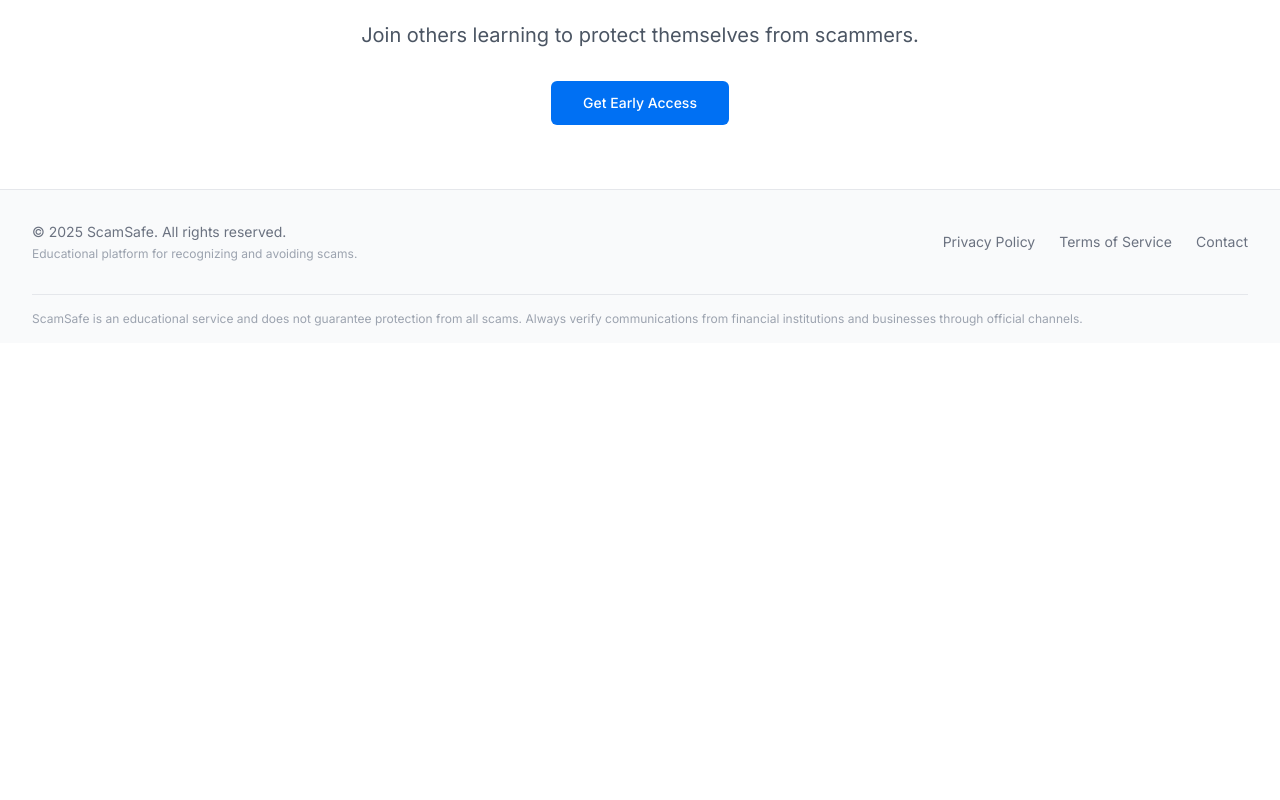
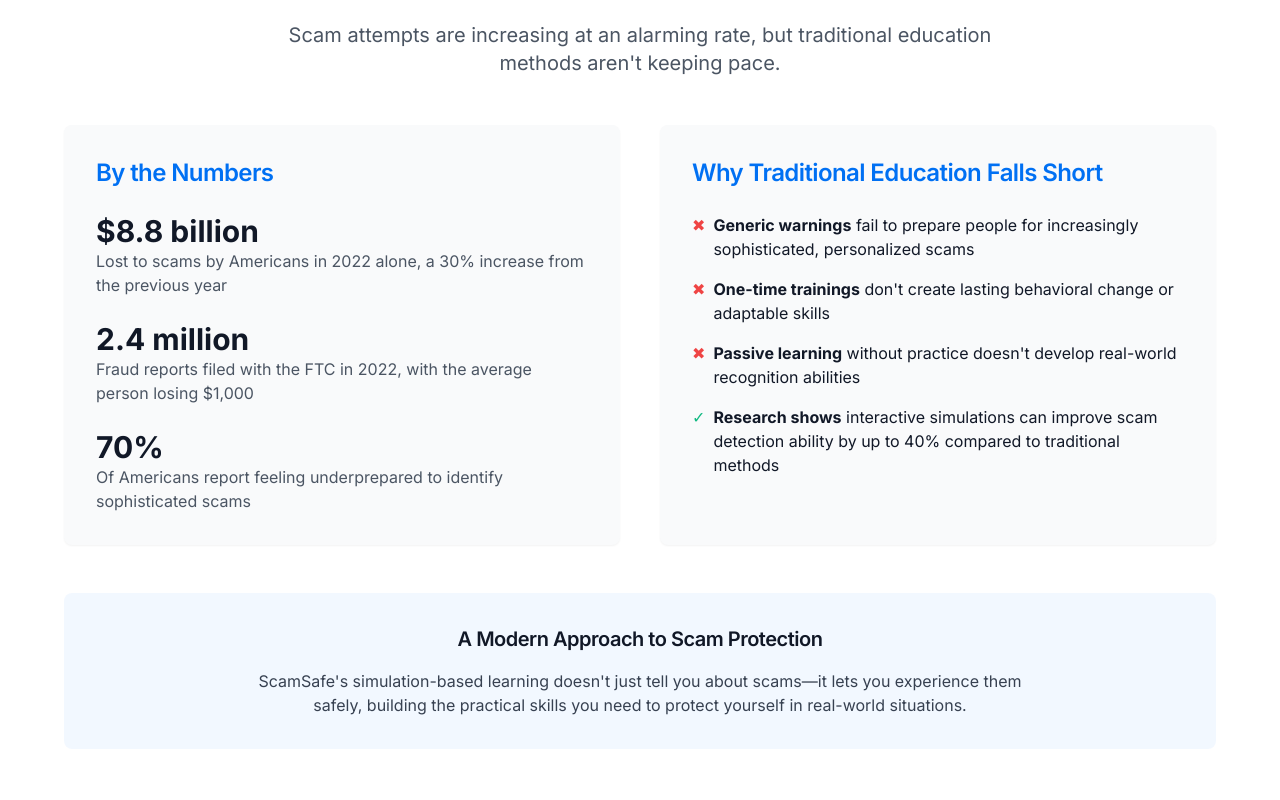
Before and after one commit to kempp98/scam-shield-app, a Next.js app: page / in a window 1280 px wide. Shown: the part 1000-1800 px from the top of the page. Before the commit the page ends 1343 px from the top, so only its background shows below. Built offline with nearby package versions, Linux system fonts and the light colour scheme; no server answers.

Commit message:
add statistics and value prop section

```diff
--- a/src/app/page.tsx
+++ b/src/app/page.tsx
@@ -70,6 +70,67 @@ export default function Home() {
         </div>
       </section>
 
+      {/* Statistics & Impact Section */}
+<section className="py-16 bg-white">
+  <div className="max-w-6xl mx-auto">
+    <h2 className="text-3xl font-bold text-center mb-6">The Growing Threat of Scams</h2>
+    <p className="text-xl text-gray-600 max-w-3xl mx-auto text-center mb-12">
+      Scam attempts are increasing at an alarming rate, but traditional education methods aren&apos;t keeping pace.
+    </p>
+
+    <div className="grid md:grid-cols-2 gap-10 mb-12">
+      {/* Stats column */}
+      <div className="bg-gray-50 rounded-lg p-8 shadow-sm">
+        <h3 className="text-2xl font-semibold mb-6 text-primary">By the Numbers</h3>
+        <div className="space-y-6">
+          <div>
+            <p className="text-3xl font-bold">$8.8 billion</p>
+            <p className="text-gray-600">Lost to scams by Americans in 2022 alone, a 30% increase from the previous year</p>
+          </div>
+          <div>
+            <p className="text-3xl font-bold">2.4 million</p>
+            <p className="text-gray-600">Fraud reports filed with the FTC in 2022, with the average person losing $1,000</p>
+          </div>
+          <div>
+            <p className="text-3xl font-bold">70%</p>
+            <p className="text-gray-600">Of Americans report feeling underprepared to identify sophisticated scams</p>
+          </div>
+        </div>
+      </div>
+
+      {/* Why traditional approaches fail */}
+      <div className="bg-gray-50 rounded-lg p-8 shadow-sm">
+        <h3 className="text-2xl font-semibold mb-6 text-primary">Why Traditional Education Falls Short</h3>
+        <ul className="space-y-4">
+          <li className="flex">
+            <span className="text-danger mr-2">✖</span>
+            <span><strong>Generic warnings</strong> fail to prepare people for increasingly sophisticated, personalized scams</span>
+          </li>
+          <li className="flex">
+            <span className="text-danger mr-2">✖</span>
+            <span><strong>One-time trainings</strong> don&apos;t create lasting behavioral change or adaptable skills</span>
+          </li>
+          <li className="flex">
+            <span className="text-danger mr-2">✖</span>
+            <span><strong>Passive learning</strong> without practice doesn&apos;t develop real-world recognition abilities</span>
+          </li>
+          <li className="flex mt-6">
+            <span className="text-success mr-2">✓</span>
+            <span><strong>Research shows</strong> interactive simulations can improve scam detection ability by up to 40% compared to traditional methods</span>
+          </li>
+        </ul>
+      </div>
+    </div>
+
+    <div className="bg-primary/5 rounded-lg p-8 text-center">
+      <h3 className="text-xl font-semibold mb-4">A Modern Approach to Scam Protection</h3>
+      <p className="text-gray-700 max-w-3xl mx-auto">
+        ScamSafe&apos;s simulation-based learning doesn&apos;t just tell you about scams—it lets you experience them safely, building the practical skills you need to protect yourself in real-world situations.
+      </p>
+    </div>
+  </div>
+</section>
+
       {/* CTA Section */}
       <section className="py-16 text-center">
         <h2 className="text-3xl font-bold mb-6">Ready to Protect Yourself?</h2>
```
